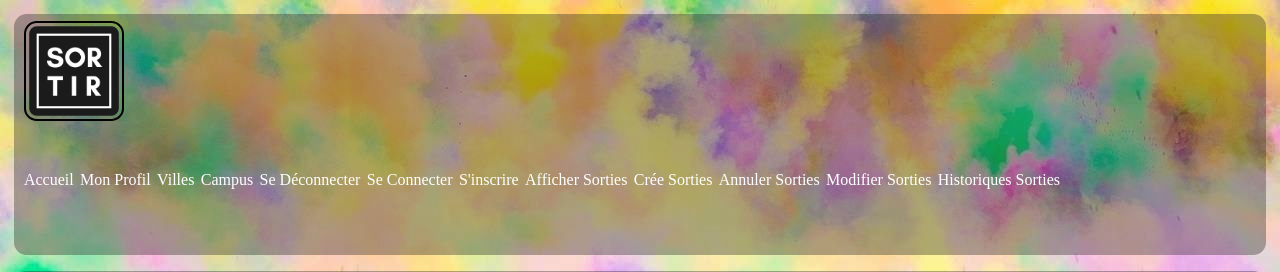
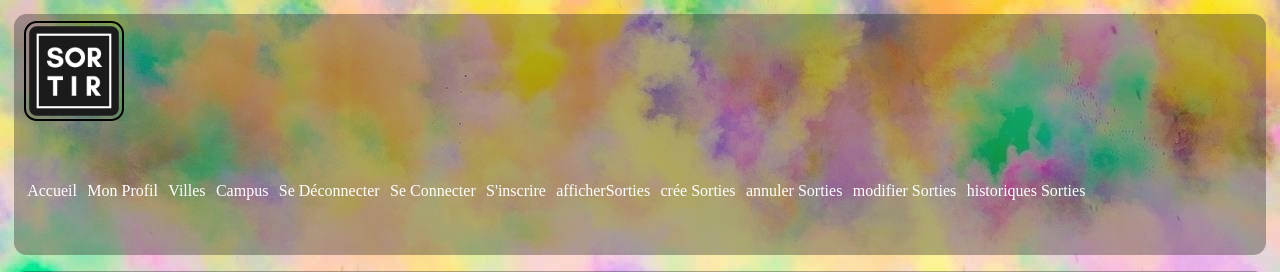
Before and after one commit to arezek/sorties, a Symfony app: template templates/main/index.html.twig in a window 1280 px wide. Shown: the top 272 px of the page. Run offline with Twig, Linux system fonts and the light colour scheme; the template is opened without the code that fills it, so the values that code supplies are empty; some libraries are stand-ins or nearby versions.

Commit message:
modif 'creer'

```diff
--- a/templates/main/incl/header.html.twig
+++ b/templates/main/incl/header.html.twig
@@ -5,6 +5,7 @@
                 </a>
             </div>
         <nav>
+            <div class="liens">
                 <a class="btnNav" href="{{ path('main_index') }}">Accueil</a>
                 <a class="btnNav" href="{{ path('main_profil' ,{ id : 2}) }}">Mon Profil</a>
                 <a class="btnNav" href="{{ path('main_villes') }}">Villes</a>
@@ -12,11 +13,12 @@
                 <a class="btnNav" href="{{ path('app_logout') }}"> Se Déconnecter</a>
                 <a class="btnNav" href="{{ path('app_login') }}"> Se Connecter</a>
                 <a class="btnNav" href="{{ path('app_register') }}"> S'inscrire</a>
-                <a class="btnNav" href="{{ path('sorties_details') }}"> Afficher Sorties</a>
-                <a class="btnNav" href="{{ path('sorties_cree') }}"> Crée Sorties </a>
-                <a class="btnNav" href="{{ path('sorties_cancel') }}"> Annuler Sorties</a>
-                <a class="btnNav" href="{{ path('sorties_edit') }}"> Modifier Sorties</a>
-                <a class="btnNav" href="{{ path('sorties_history') }}"> Historiques Sorties</a>
+                <a class="btnNav" href="{{ path('sorties_details') }}"> afficherSorties</a>
+                <a class="btnNav" href="{{ path('sorties_creer') }}"> crée Sorties </a>
+                <a class="btnNav" href="{{ path('sorties_cancel') }}"> annuler Sorties</a>
+                <a class="btnNav" href="{{ path('sorties_edit') }}"> modifier Sorties</a>
+                <a class="btnNav" href="{{ path('sorties_history') }}"> historiques Sorties</a>
                 {# {% if app.user%}<a href="{{ path('app_logout') }}">Déconnexion</a>{% endif%} #}
+            </div>
         </nav>
     </header>
```
